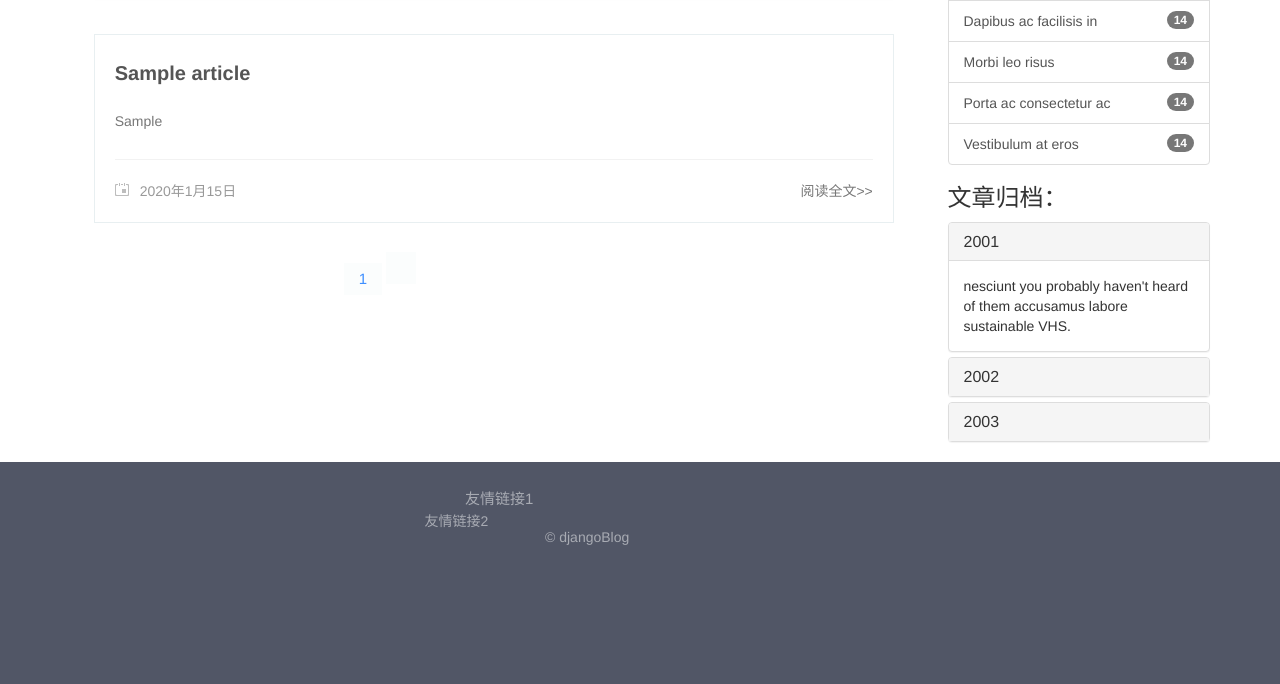
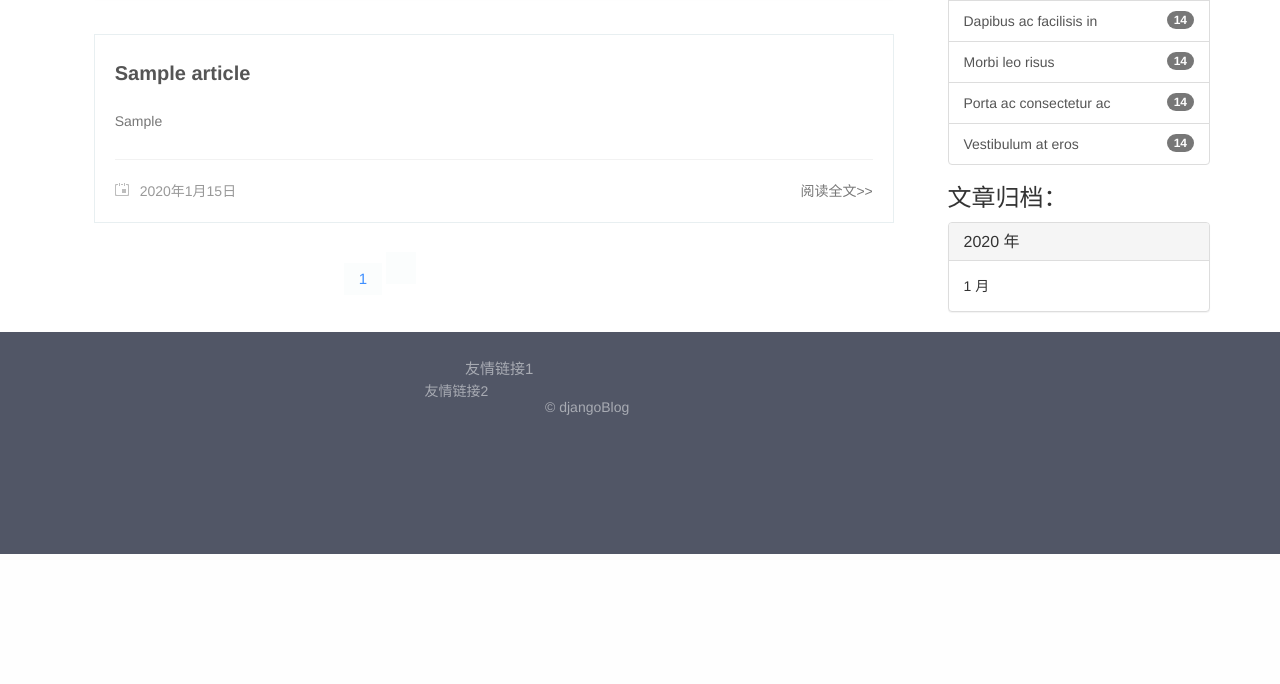
Before and after one commit to jukanntenn/django-blog-tutorial, a Django app: page / in a window 1280 px wide. Shown: the part 417-1101 px from the top of the page. After the commit the page ends 971 px from the top, so only its background shows below. Run offline with Django 3.2, Linux system fonts and the light colour scheme; tables that the repository leaves empty hold one stand-in row (values such as "Sample post"); some libraries are stand-ins or nearby versions.

Commit message:
New - 文章归档

```diff
--- a/blog/admin.py
+++ b/blog/admin.py
@@ -1,7 +1,8 @@
 from django.contrib import admin
 
 # Register your models here.
-from blog.models import Article, Category
+from blog.models import Article, Category, Tag
 
 admin.site.register(Article)
 admin.site.register(Category)
+admin.site.register(Tag)
--- a/blog/models.py
+++ b/blog/models.py
@@ -1,11 +1,19 @@
 from django.db import models
 from django.core.urlresolvers import reverse
+from collections import defaultdict
+import datetime
 
 
 # Create your models here.
 class ArticleManage(models.Manager):
     def archive(self):
-        date_list = Article.objects.dates('created_time', 'mouth')
+        date_list = Article.objects.datetimes('created_time', 'month')
+        date_dict = defaultdict(list)
+        for d in date_list:
+            print(type(d.year))
+            print(type(d.month))
+            date_dict[d.year].append(d.month)
+        return dict(date_dict)  # 模板不支持defaultdict
 
 
 class Article(models.Model):
@@ -14,10 +22,12 @@ class Article(models.Model):
         ('p', 'Published'),
     )
 
+    objects = ArticleManage()
+
     title = models.CharField('标题', max_length=70)
     body = models.TextField('正文')
-    created_time = models.DateTimeField('创建时间', auto_now_add=True)
-    last_modified_time = models.DateTimeField('修改时间', auto_now=True)
+    created_time = models.DateTimeField('创建时间')
+    last_modified_time = models.DateTimeField('修改时间')
     status = models.CharField('文章状态', max_length=1, choices=STATUS_CHOICES)
     abstract = models.CharField('摘要', max_length=54, blank=True, null=True, help_text="可选，如若为空将摘取正文的前54个字符")
     views = models.PositiveIntegerField('浏览量', default=0)
--- a/blog/templates/blog/index.html
+++ b/blog/templates/blog/index.html
@@ -63,54 +63,27 @@
                 <!-- archive -->
                 <h3>文章归档：</h3>
                 <div class="panel-group" id="accordion" role="tablist" aria-multiselectable="true">
+                    {% for year,months in date_archive.items %}
                         <div class="panel panel-default">
-                        <div class="panel-heading" role="tab" id="headingOne">
+                            <div class="panel-heading" role="tab" id="heading{{ forloop.counter }}">
                                 <h4 class="panel-title">
-                                <a role="button" data-toggle="collapse" data-parent="#accordion" href="#collapseOne"
-                                   aria-expanded="true" aria-controls="collapseOne">
-                                    2001
+                                    <a role="button" data-toggle="collapse" data-parent="#accordion"
+                                       href="#collapse{{ forloop.counter }}"
+                                       aria-expanded="true" aria-controls="collapse{{ forloop.counter }}">
+                                        {{ year }} 年
                                     </a>
                                 </h4>
                             </div>
-                        <div id="collapseOne" class="panel-collapse collapse in" role="tabpanel"
-                             aria-labelledby="headingOne">
+                            <div id="collapse{{ forloop.counter }}" class="panel-collapse collapse in" role="tabpanel"
+                                 aria-labelledby="heading{{ forloop.counter }}">
                                 <div class="panel-body">
-                                nesciunt you probably haven't heard of them accusamus labore sustainable VHS.
+                                    {% for month in months %}
+                                        {{ month }} 月
+                                    {% endfor %}
                                 </div>
                             </div>
                         </div>
-                    <div class="panel panel-default">
-                        <div class="panel-heading" role="tab" id="headingTwo">
-                            <h4 class="panel-title">
-                                <a class="collapsed" role="button" data-toggle="collapse" data-parent="#accordion"
-                                   href="#collapseTwo" aria-expanded="false" aria-controls="collapseTwo">
-                                    2002
-                                </a>
-                            </h4>
-                        </div>
-                        <div id="collapseTwo" class="panel-collapse collapse" role="tabpanel"
-                             aria-labelledby="headingTwo">
-                            <div class="panel-body">
-                                nesciunt you probably haven't heard of them accusamus labore sustainable VHS.
-                            </div>
-                        </div>
-                    </div>
-                    <div class="panel panel-default">
-                        <div class="panel-heading" role="tab" id="headingThree">
-                            <h4 class="panel-title">
-                                <a class="collapsed" role="button" data-toggle="collapse" data-parent="#accordion"
-                                   href="#collapseThree" aria-expanded="false" aria-controls="collapseThree">
-                                    2003
-                                </a>
-                            </h4>
-                        </div>
-                        <div id="collapseThree" class="panel-collapse collapse" role="tabpanel"
-                             aria-labelledby="headingThree">
-                            <div class="panel-body">
-                                nesciunt you probably haven't heard of them accusamus labore sustainable VHS.
-                            </div>
-                        </div>
-                    </div>
+                    {% endfor %}
                 </div>
             </div>
         </div>
--- a/blog/views.py
+++ b/blog/views.py
@@ -18,6 +18,8 @@
 
     def get_context_data(self, **kwargs):
         kwargs['category_list'] = Category.objects.all().order_by('name')
+        kwargs['date_archive'] = Article.objects.archive()
+        print(kwargs['date_archive'])
         return super(IndexView, self).get_context_data(**kwargs)
 
 
```
Lines whose indentation alone changed are shown as unchanged.
